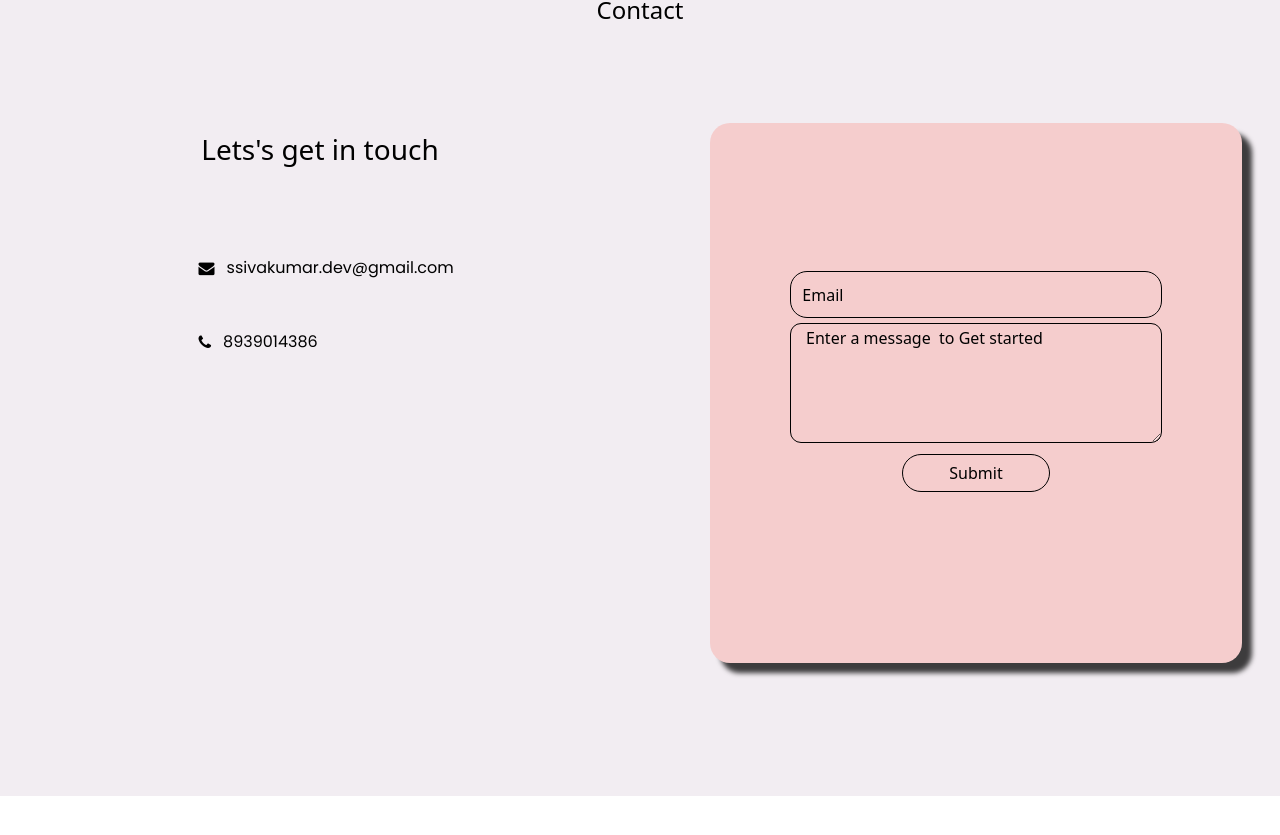
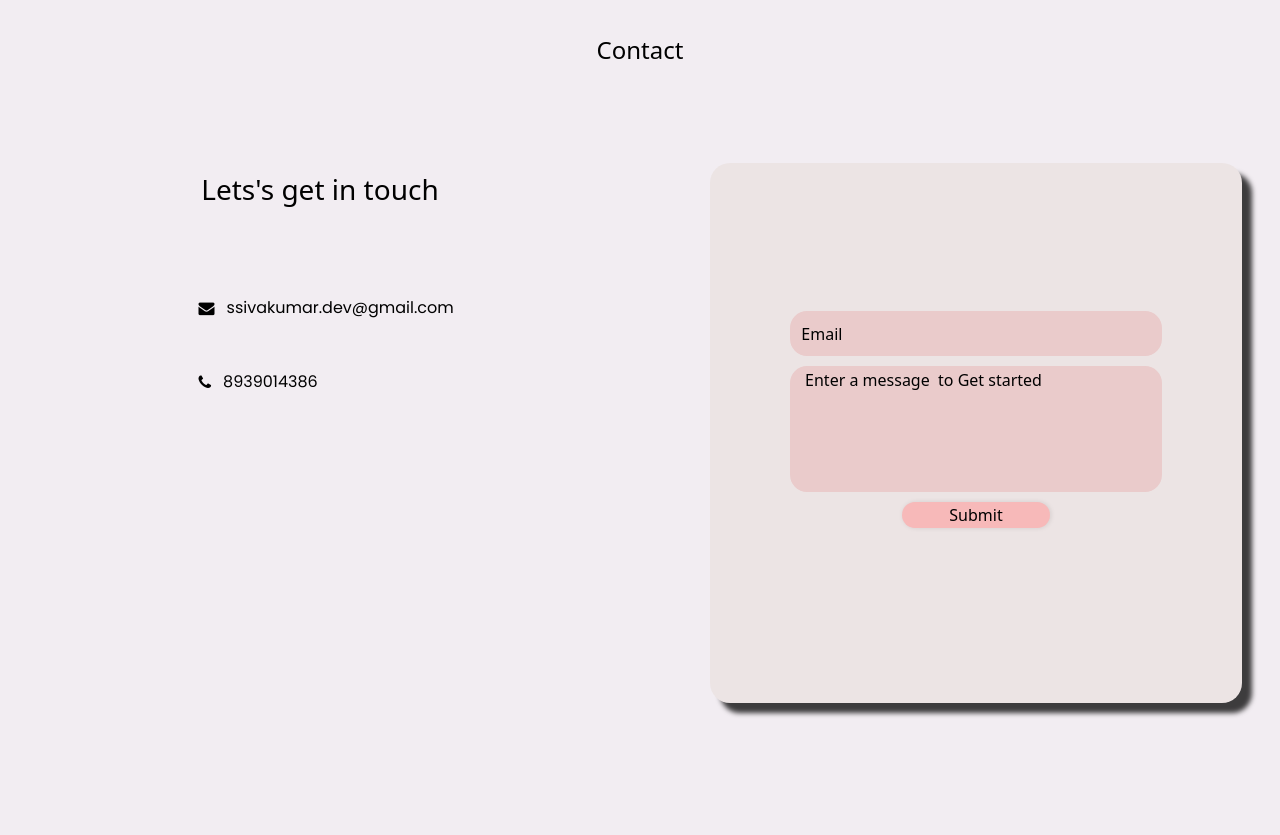
Before and after one commit to Sivakumarsrinivasan/Portfolio, an Angular app: page / in a window 1280 px wide. Shown: the part 1579-2414 px from the top of the page. Before the commit the page ends 2375 px from the top, so only its background shows below. Built offline with nearby package versions, Linux system fonts and the light colour scheme; a web font is replaced by a local one.

Commit message:
changes in size

```diff
--- a/src/app/contact/contact.component.css
+++ b/src/app/contact/contact.component.css
@@ -88,12 +88,13 @@ form {
     /* background: green; */
     height: 45%;
 
-    gap: 5px;
+    gap: 10px;
 }
 .form-detail{
     width: 83%;
     height: 75%;
-    background: #f5cdcd;
+    /* #f5cdcd; */
+    background: rgb(236, 228, 228);
     box-shadow: 10px 10px 5px 0px rgba(0,0,0,0.75);
     display: flex;
     justify-content: center;
@@ -116,10 +117,14 @@ textarea {
 }
 
 .inputbox {
+
     border: 1px solid black;
     background: transparent;
     border-radius: 17px;
     padding: 1.5%;
+    border: none;
+    /* background: #f7b9b9; */
+    background: #eacbcb;
 }
 
 .textbox {
@@ -133,34 +138,47 @@ textarea {
     background: transparent;
     border-radius: 17px;
     padding: 2.5%;
+    border: none;
+    background: #eacbcb;
 }
 
 .inputbox1 {
     width: 100%;
+    border: none;
+    border-radius: 17px;
+    /* background: #f7b9b9; */
+    background: #eacbcb;;
+
 }
 
 .textarea {
-    border: 1px solid black;
+    border: none;
     background: transparent;
     border-radius: 11px;
     height: 120px;
     width: 100%;
     padding-left: 15px;
     padding-top: 2px;
+    outline: none;
+    resize: none;
 }
 
-.btn {
+.btn1 {
     color: black;
-    border: 1px solid black;
+   outline: none;
+   border: none;
+    background: #f7b9b9;
     width: 40%;
     border-radius: 20px;
     cursor: pointer;
+    box-shadow: 1px 0px 5px 0px rgba(0, 0, 0, 0.1);
     /* border-radius: ; */
 }
 
-.btn:hover {
+.btn1:hover {
     cursor: pointer;
     background: green;
+    color: white;
 }
 
 ::placeholder {
--- a/src/app/contact/contact.component.html
+++ b/src/app/contact/contact.component.html
@@ -41,7 +41,7 @@
 
 
 
-         <button type="button" class="btn">Submit</button>
+         <button type="button" class="btn1">Submit</button>
       </form>
    </div>
 
--- a/src/app/home/home.component.css
+++ b/src/app/home/home.component.css
@@ -9,7 +9,7 @@
 }
 
 .main{
-    height: 80vh;
+    height: 85vh;
    background: transparent;
    font-family:Georgia, 'Times New Roman', Times, serif;
 }
@@ -84,7 +84,7 @@ img{
     justify-content: space-evenly;
     width: 25%;
     position: relative;
-    top: 20px;
+    top: 10px;
 }
 
 .media{
@@ -171,7 +171,7 @@ img{
     margin-top: 10%;
 }
 
-@media (max-width: 700px) and (min-width:500px){
+@media (max-width: 650px) and (min-width:500px){
 
     .main{
         height: 100vh;
@@ -245,7 +245,7 @@ img{
     }
     .img{
         width: 100%;
-        height: 100%;
+        height: 60%;
     }
     .img-box{
 
@@ -272,7 +272,7 @@ img{
        .btn{
 
         height: 15%;
-        width: 28%;
+        width: 25%;
      }
 }
 
--- a/src/app/home/home.component.html
+++ b/src/app/home/home.component.html
@@ -12,7 +12,7 @@
        <a class="btn m-2" href="assets/Siva_resume.pdf" download="Resume">Download CV</a>
       <div class="social-media">
 
-        <div class="media"><i class="fa fa-linkedin" aria-hidden="true"></i></div>
+        <div class="media" (click)="navigate()"><i class="fa fa-linkedin" aria-hidden="true"></i></div>
         <div class="media"><i class="fa fa-github" aria-hidden="true"></i></div>
 
       </div>
--- a/src/app/home/home.component.ts
+++ b/src/app/home/home.component.ts
@@ -16,5 +16,8 @@ export class HomeComponent {
     //   console.log(res)
     // })
     }
+    navigate(){
+      window.open("https://www.linkedin.com/in/siva-kumar-9b9501213")
+    }
 
 }
```
